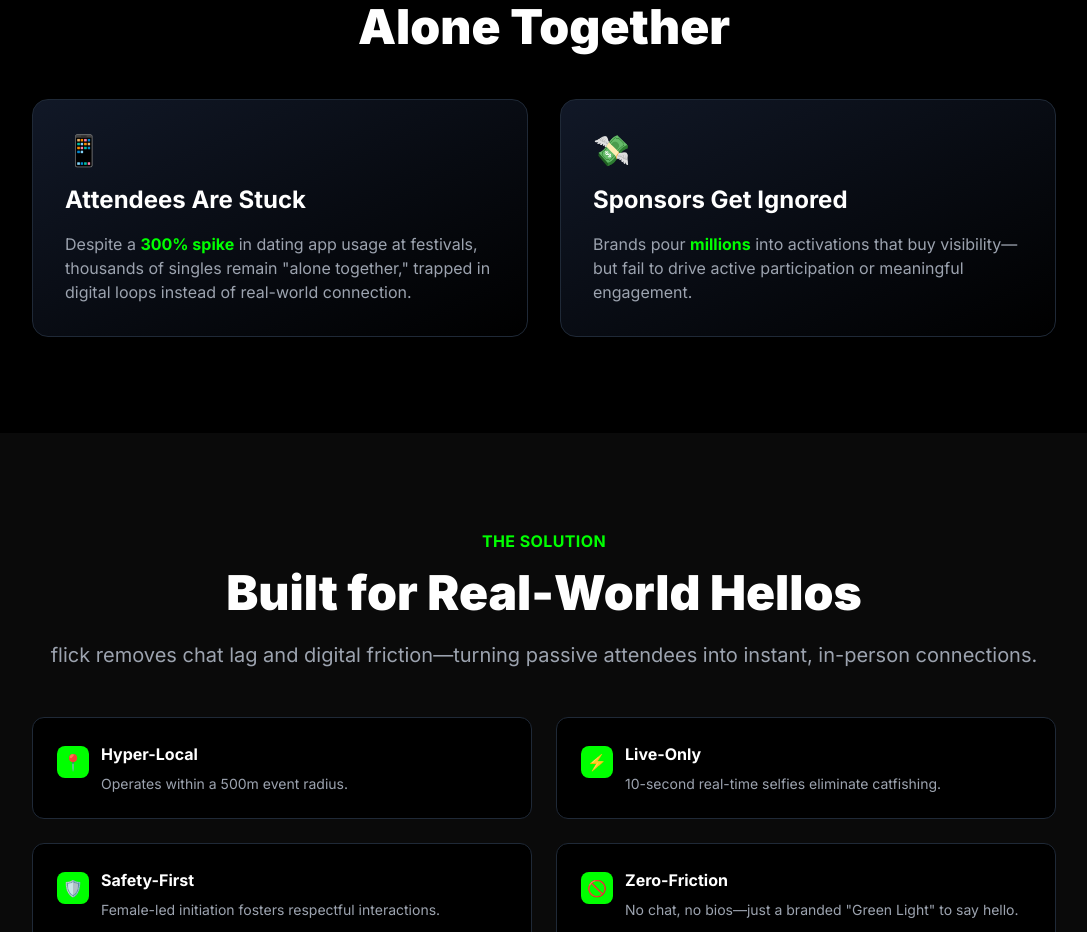
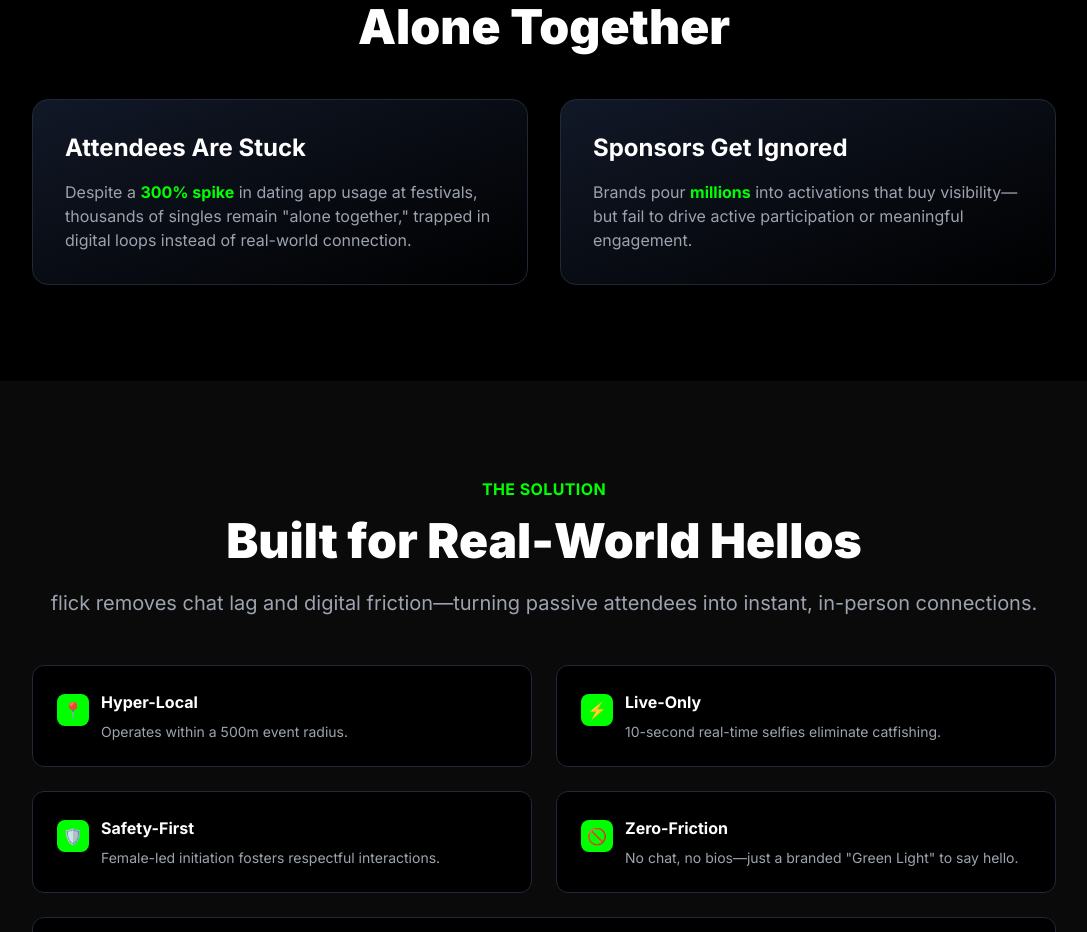
Before and after one commit to michaellevinger/flick-app, a website: page website/index.html in a window 1280 px wide. Shown: the part 1537-2469 px from the top of the page, without its empty margins (96-1183 px from the left). Drawn offline with nearby package versions, Linux system fonts and the light colour scheme.

Commit message:
Remove emojis from Problem section for cleaner B2B aesthetic

```diff
--- a/website/index.html
+++ b/website/index.html
@@ -254,7 +254,6 @@
 
             <div class="grid md:grid-cols-2 gap-8">
                 <div class="bg-gradient-to-br from-gray-900 to-black border border-gray-800 rounded-2xl p-8">
-                    <div class="text-3xl mb-4">📱</div>
                     <h3 class="text-2xl font-bold mb-4">Attendees Are Stuck</h3>
                     <p class="text-gray-400">
                         Despite a <span class="text-flick-green font-bold">300% spike</span> in dating app usage at festivals, thousands of singles remain "alone together," trapped in digital loops instead of real-world connection.
@@ -262,7 +261,6 @@
                 </div>
 
                 <div class="bg-gradient-to-br from-gray-900 to-black border border-gray-800 rounded-2xl p-8">
-                    <div class="text-3xl mb-4">💸</div>
                     <h3 class="text-2xl font-bold mb-4">Sponsors Get Ignored</h3>
                     <p class="text-gray-400">
                         Brands pour <span class="text-flick-green font-bold">millions</span> into activations that buy visibility—but fail to drive active participation or meaningful engagement.
```
